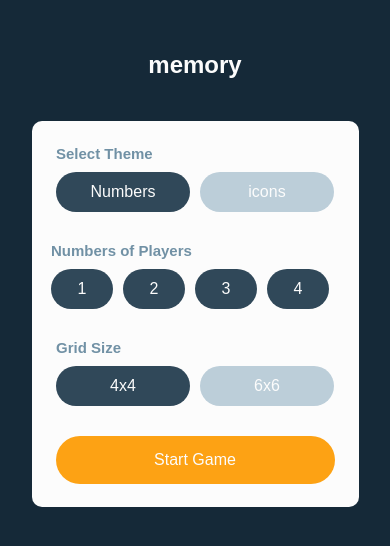
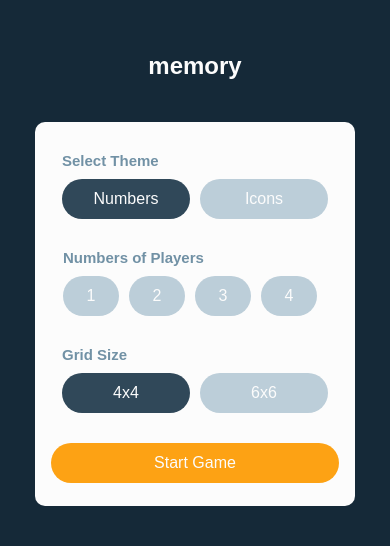
Before and after one commit to vikyij/memory-game-2, a React (Create React App) app: page / in a window 390 px wide. Shown: the part 144-690 px from the top of the page. Built offline with nearby package versions, Linux system fonts and the light colour scheme.

Commit message:
make pages responsive across different devices

```diff
--- a/src/components/selected-game/index.tsx
+++ b/src/components/selected-game/index.tsx
@@ -104,6 +104,7 @@ const SelectedGame: React.FC<SelectedProps> = ({
     useState<boolean>()
   const [randomArraySize, setRandomArraySize] = useState(0)
   const [currentPlayer, setCurrentPlayer] = useState(1)
+  const [width] = useState(window.innerWidth)
   const [state, dispatch] = useReducer(playerReducer, initialState)
 
   const setNewGame = () => {
@@ -245,7 +246,6 @@ const SelectedGame: React.FC<SelectedProps> = ({
     }
   }
 
-  console.log(state)
   useEffect(() => {
     const finished = Object.entries(grid).every(
       ([id, { value, selected, disabled }]) => disabled === true
@@ -297,6 +297,29 @@ const SelectedGame: React.FC<SelectedProps> = ({
     <>
       <div className='Nav'>
         <h1 className='font-bold text-dark-blue text-2xl mb-10'>memory</h1>
+        {width > 500 ? (
+          <div>
+            <ButtonComponent
+              width='127px'
+              height='52px'
+              bgcolor='#FDA214'
+              textcolor='#fff'
+              handleClick={handleRestart}
+              marginRight='15px'
+            >
+              Restart
+            </ButtonComponent>
+            <ButtonComponent
+              width='149px'
+              height='52px'
+              bgcolor='#DFE7EC'
+              textcolor='#304859'
+              handleClick={setNewGame}
+            >
+              New Game
+            </ButtonComponent>
+          </div>
+        ) : (
           <ButtonComponent
             width='78px'
             height='40px'
@@ -306,9 +329,10 @@ const SelectedGame: React.FC<SelectedProps> = ({
           >
             Menu
           </ButtonComponent>
+        )}
       </div>
       <div
-        className='flex justify-between flex-wrap w-80 m-auto'
+        className='flex justify-between flex-wrap w-80 m-auto mt-5'
         onClick={handleClick}
       >
         {/* convert an object to array */}
@@ -341,7 +365,7 @@ const SelectedGame: React.FC<SelectedProps> = ({
       </div>
 
       <div
-        className='p-6 flex justify-between absolute bottom-2'
+        className='p-6 flex justify-center mt-32'
         style={{ left: numberOfPlayers === 2 ? '26%' : '0' }}
       >
         {numberOfPlayers === 1 ? (
@@ -360,7 +384,7 @@ const SelectedGame: React.FC<SelectedProps> = ({
             return (
               <div
                 className={classnames(
-                  'w-16 h-20 rounded-md flex flex-col justify-center mr-3 ',
+                  'w-16 md:w-64 h-20 rounded-md flex flex-col md:flex-row justify-center md:justify-around mr-3 items-center',
                   {
                     'bg-ash': currentPlayer !== index + 1,
                     'bg-orange': currentPlayer === index + 1,
@@ -414,7 +438,7 @@ const SelectedGame: React.FC<SelectedProps> = ({
       {singleCompleted && (
         <Modal
           handleClose={() => setShowModal(false)}
-          width='327px'
+          width={width > 500 ? '654px' : '327px'}
           height='376px'
         >
           <>
@@ -459,7 +483,7 @@ const SelectedGame: React.FC<SelectedProps> = ({
       {multiplayerCompletedGame && (
         <Modal
           handleClose={() => setShowModal(false)}
-          width='327px'
+          width={width > 500 ? '654px' : '327px'}
           height='488px'
         >
           <>
@@ -479,6 +503,8 @@ const SelectedGame: React.FC<SelectedProps> = ({
                       'modal-timer-div',
                       'bg-ash',
                       'text-grey',
+                      'w-72',
+                      'md:w-96',
                       {
                         'text-white':
                           index === 0 || player.score === winnerScore[0].score,
@@ -506,18 +532,20 @@ const SelectedGame: React.FC<SelectedProps> = ({
                 )
               })}
             </div>
+            <div className='lg:flex'>
               <ButtonComponent
-              width='279px'
+                width={width > 500 ? '190px' : '279px'}
                 height='48px'
                 bgcolor='#FDA214'
                 textcolor='#fff'
                 marginBottom='15px'
                 handleClick={handleRestart}
+                marginRight='10px'
               >
                 Restart
               </ButtonComponent>
               <ButtonComponent
-              width='279px'
+                width={width > 500 ? '190px' : '279px'}
                 height='48px'
                 bgcolor='#DFE7EC'
                 textcolor='#304859'
@@ -525,6 +553,7 @@ const SelectedGame: React.FC<SelectedProps> = ({
               >
                 Setup New Game
               </ButtonComponent>
+            </div>
           </>
         </Modal>
       )}
--- a/src/components/selected-game/selected-game.css
+++ b/src/components/selected-game/selected-game.css
@@ -58,7 +58,7 @@ color: #152938;
 }
 
 .modal-timer-div {
-  width: 279px;
+  /* width: 279px; */
 height: 48px;
 /* background: #DFE7EC; */
 border-radius: 5px;
--- a/src/components/start-game/index.tsx
+++ b/src/components/start-game/index.tsx
@@ -1,5 +1,5 @@
 import { useState } from 'react'
-import { ButtonComponent } from '../button'
+import classNames from 'classnames'
 import Game from '../../components/selected-game'
 
 import './start-game.css'
@@ -27,46 +27,30 @@ const StartCard = () => {
         <div className='bg-dark-blue w-screen h-screen flex flex-col justify-center items-center'>
           <h1 className='font-bold text-off-white text-2xl mb-10'>memory</h1>
 
-          <div className='card-container'>
+          <div className='card-container w-80 lg:w-3/6 h-96 lg:h-2/3 py-2.5 lg:py-5 px-0'>
             <div className='section-container'>
               <h3 className='sub-heading'>Select Theme</h3>
-              <div>
-                <ButtonComponent
-                  width='134px'
-                  height='40px'
-                  bgcolor='#304859'
-                  textcolor='#FCFCFC'
-                  marginRight='10px'
-                >
+              <div className='flex'>
+                <div className='w-32 lg:w-64 h-10 lg:h-12 bg-navy-blue text-off-white mr-2.5 rounded-3xl flex justify-center items-center cursor-pointer'>
                   Numbers
-                </ButtonComponent>
-
-                <ButtonComponent
-                  width='134px'
-                  height='40px'
-                  bgcolor='#BCCED9'
-                  textcolor='#FCFCFC'
-                >
-                  icons
-                </ButtonComponent>
+                </div>
+                <div className='w-32 lg:w-64 h-10 lg:h-12 bg-light-grey text-off-white rounded-3xl flex justify-center items-center cursor-pointer'>
+                  Icons
+                </div>
               </div>
             </div>
 
             <div className='section-container'>
               <h3 className='sub-heading'>Numbers of Players</h3>
-              <div>
+              <div className='flex'>
                 {[...Array(4)].map((item, index) => {
                   return (
-                    <ButtonComponent
-                      width='62px'
-                      height='40px'
-                      bgcolor='#304859'
-                      textcolor='#FCFCFC'
-                      marginRight='10px'
-                      handleClick={() => setNumberOfPlayers(index + 1)}
+                    <div
+                      className='w-14 lg:w-32 h-10 lg:h-12 bg-light-grey text-off-white mr-2.5 rounded-3xl flex justify-center items-center cursor-pointer'
+                      onClick={() => setNumberOfPlayers(index + 1)}
                     >
                       {(index + 1).toString()}
-                    </ButtonComponent>
+                    </div>
                   )
                 })}
               </div>
@@ -74,41 +58,41 @@ const StartCard = () => {
 
             <div className='section-container'>
               <h3 className='sub-heading'>Grid Size</h3>
-              <div>
-                <ButtonComponent
-                  width='134px'
-                  height='40px'
-                  bgcolor='#304859'
-                  textcolor='#FCFCFC'
-                  marginRight='10px'
-                  handleClick={() => setGridSize(4)}
+              <div className='flex'>
+                <div
+                  className='w-32 lg:w-64 h-10 lg:h-12 bg-navy-blue text-off-white mr-2.5 rounded-3xl flex justify-center items-center cursor-pointer'
+                  onClick={() => setGridSize(4)}
                 >
                   4x4
-                </ButtonComponent>
-
-                <ButtonComponent
-                  width='134px'
-                  height='40px'
-                  bgcolor='#BCCED9'
-                  textcolor='#FCFCFC'
-                  handleClick={() => setGridSize(6)}
+                </div>
+                <div
+                  className='w-32 lg:w-64 h-10 lg:h-12 bg-light-grey text-off-white rounded-3xl flex justify-center items-center cursor-pointer'
+                  onClick={() => setGridSize(6)}
                 >
                   6x6
-                </ButtonComponent>
+                </div>
               </div>
             </div>
 
-            <div style={{ marginTop: '20px' }}>
-              <ButtonComponent
-                width='279px'
-                height='48px'
-                bgcolor='#FDA214'
-                textcolor='#FCFCFC'
-                disabled={gridSize === 0 || numberOfPlayers === 0}
-                handleClick={() => setStartGame(true)}
+            <div
+              style={{ marginTop: '20px' }}
+              className='flex justify-center w-full'
+            >
+              <div
+                className={classNames(
+                  'w-72 lg:w-4/5 h-10 lg:h-12 bg-orange text-off-white rounded-3xl flex justify-center items-center',
+                  {
+                    'cursor-pointer': gridSize !== 0 && numberOfPlayers !== 0,
+                  }
+                )}
+                onClick={
+                  gridSize !== 0 && numberOfPlayers !== 0
+                    ? () => setStartGame(true)
+                    : () => {}
+                }
               >
                 Start Game
-              </ButtonComponent>
+              </div>
             </div>
           </div>
         </div>
--- a/src/components/start-game/start-game.css
+++ b/src/components/start-game/start-game.css
@@ -1,12 +1,12 @@
 .card-container {
-  width: 327px;
-height: 386px;
+  /* width: 327px; */
+/* height: 386px; */
 background: #FCFCFC;
 border-radius: 10px;
 display: flex;
     flex-direction: column;
     align-items: center;
-    padding: 4px 0px;
+    /* padding: 4px 0px; */
 }
 
 .section-container {
```
Lines whose indentation alone changed are shown as unchanged.
